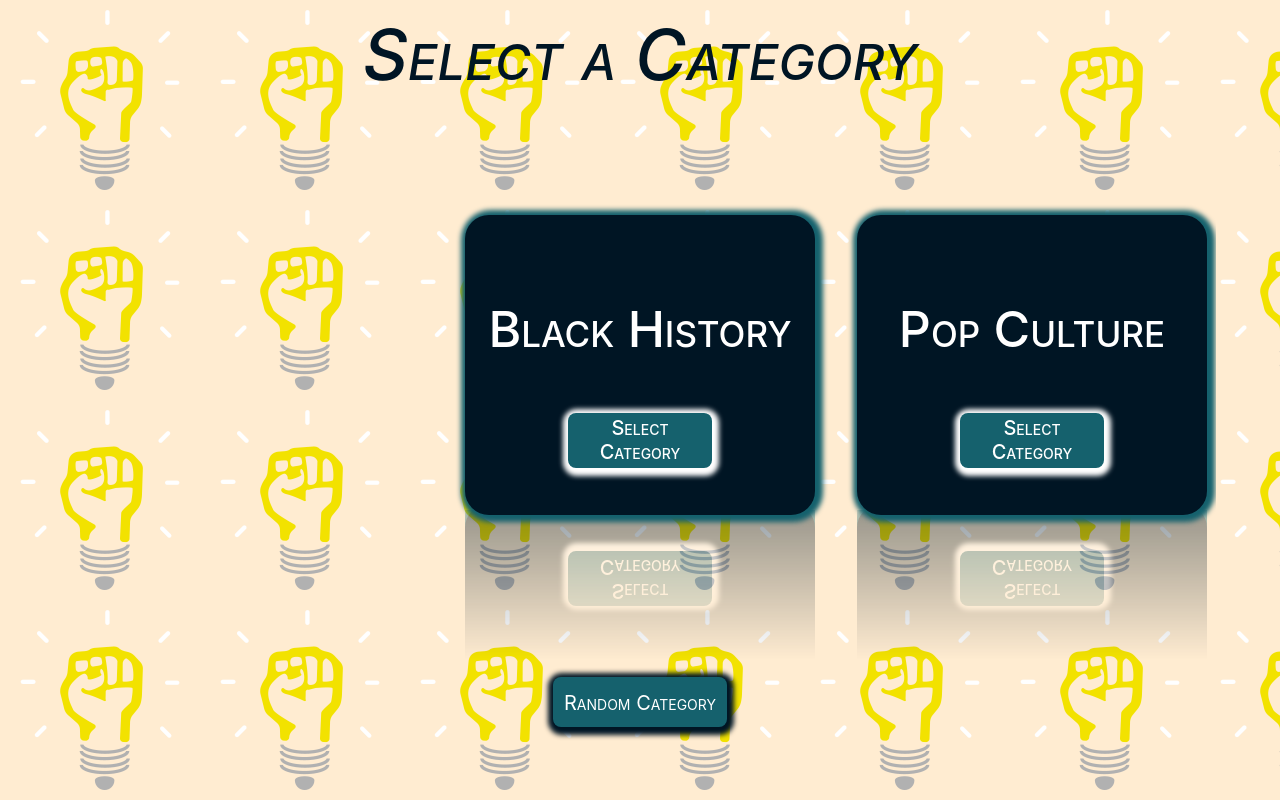
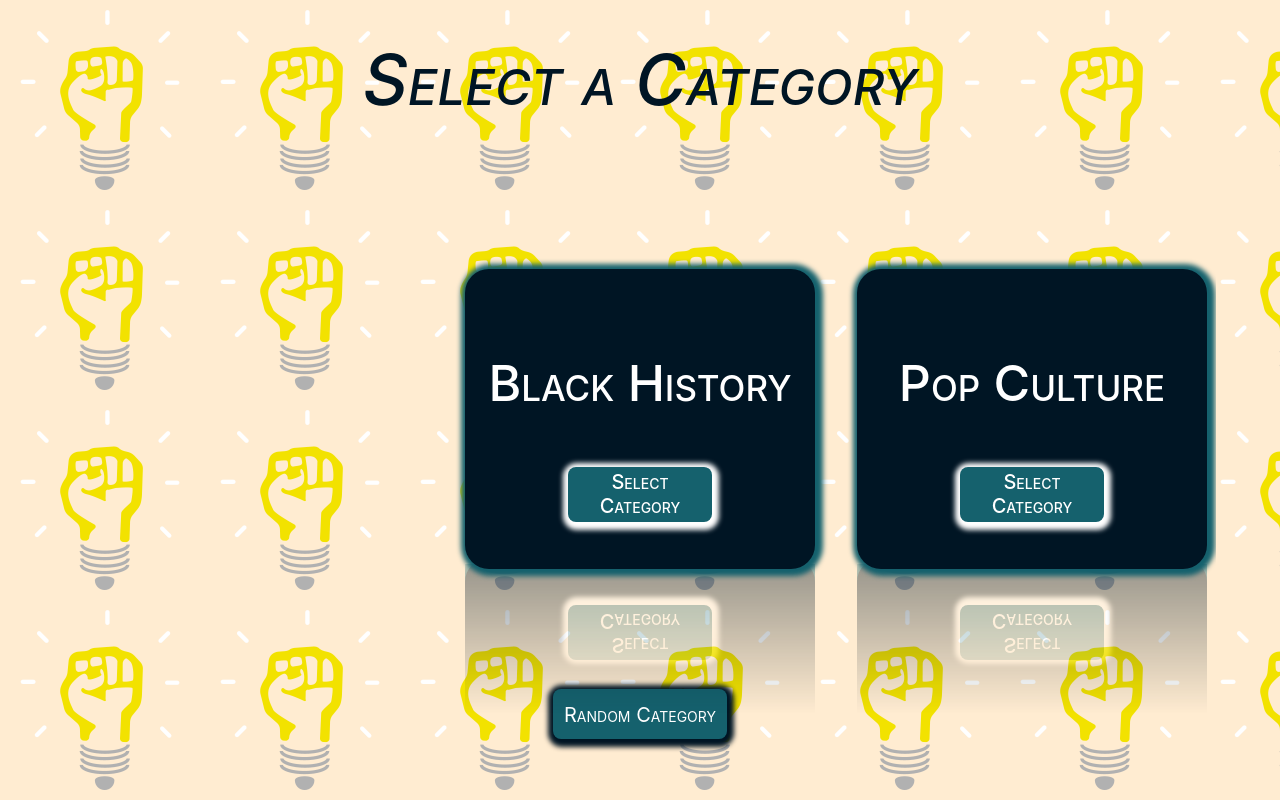
Before and after one commit to ashyamanning/now-thats-cap, a React (Create React App) app in the folder black-facts/: page /categories in a window 1280 px wide. Built offline with nearby package versions, Linux system fonts and the light colour scheme.

Commit message:
change padding on category component

```diff
--- a/black-facts/src/features/CategoryPage/Css/categories.css
+++ b/black-facts/src/features/CategoryPage/Css/categories.css
@@ -15,7 +15,7 @@
 
 .swiper-wrapper {
     display: flex;
-    padding-top: 1%;
+    padding-top: 0.5%;
     /* background: plum; */
 }
 
@@ -102,7 +102,7 @@
 }
 
 .catHomeRandBtn {
-    margin-top: 8%;
+    margin-top: 6%;
     height: 10vh;
 }
 
--- a/black-facts/src/features/CategoryPage/Css/categoryhome.css
+++ b/black-facts/src/features/CategoryPage/Css/categoryhome.css
@@ -24,7 +24,7 @@
 .catHomeLogoDiv {
     width: 100vw;
     height: 15vh;
-    padding-top: 1%;
+    padding-top: 3%;
     margin-bottom: 4%;
     justify-content: center;
     justify-self: center;
@@ -47,7 +47,6 @@
     text-align: center;
     height: 85vh;
     width: 90%;
-    margin-top: -3%;
     margin-left: auto;
     margin-right: auto;
     overflow: hidden;
```
